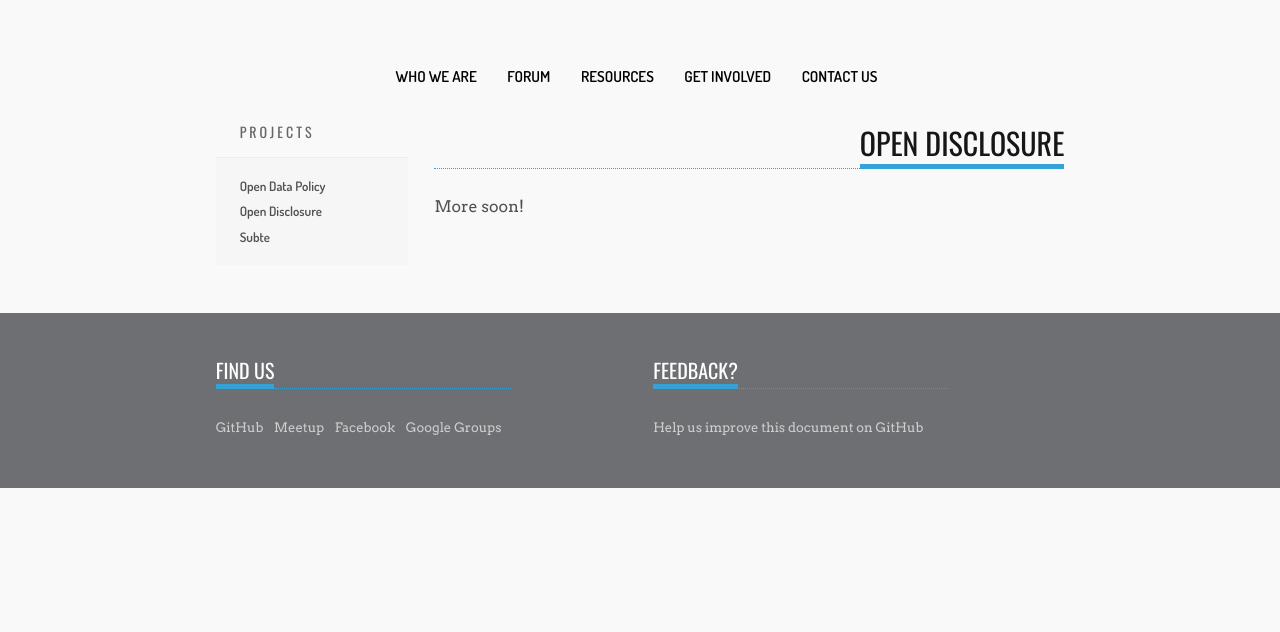
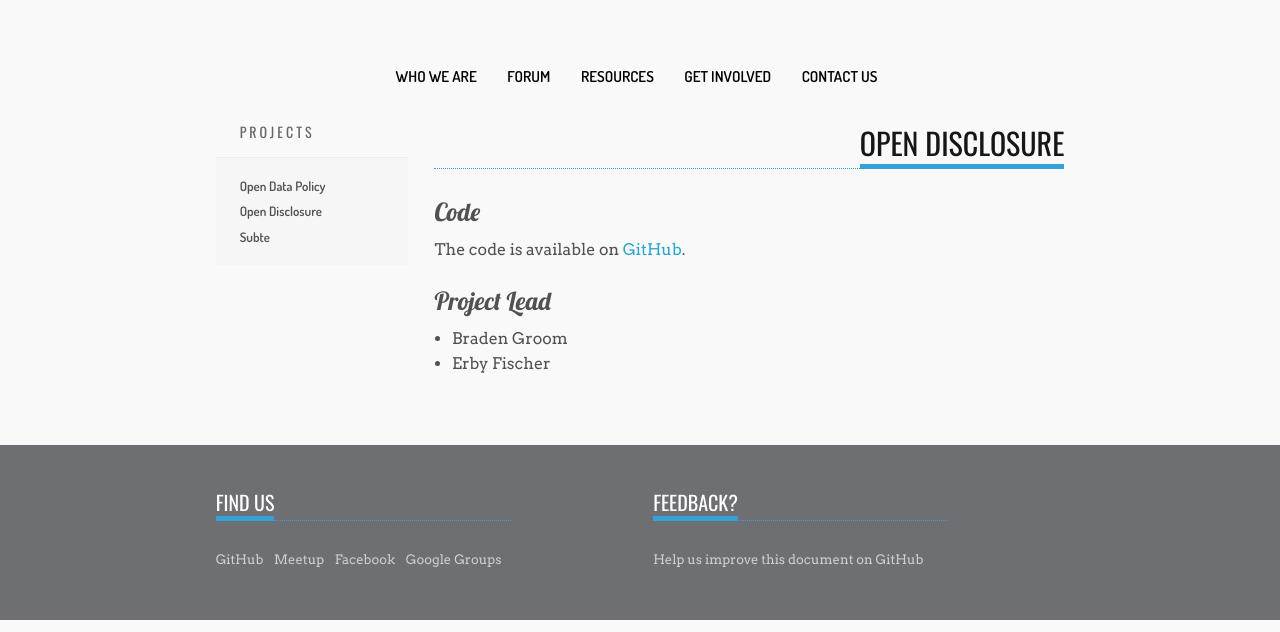
Before and after one commit to codeforbirmingham/codeforbirmingham.github.io, a Jekyll site: the page built from projects/open-disclosure/index.md, in a window 1280 px wide. Shown: the part 437-1069 px from the top of the page. Built offline with Jekyll 4.4.1, drawn with Linux system fonts in a browser that asks for light colours; before the commit the page ends 936 px from its top, so only the background shows below that.

Commit message:
Add GitHub link and project lead for Open Disclosure.

```diff
--- a/projects/open-disclosure/index.md
+++ b/projects/open-disclosure/index.md
@@ -4,4 +4,14 @@ title: Open Disclosure
 flag: project
 ---
 
-More soon!
+Code
+----
+
+The code is available on [GitHub](https://github.com/CodeforBirmingham/Open-Disclosure).
+
+
+Project Lead
+------------
+
+- Braden Groom
+- Erby Fischer
```
